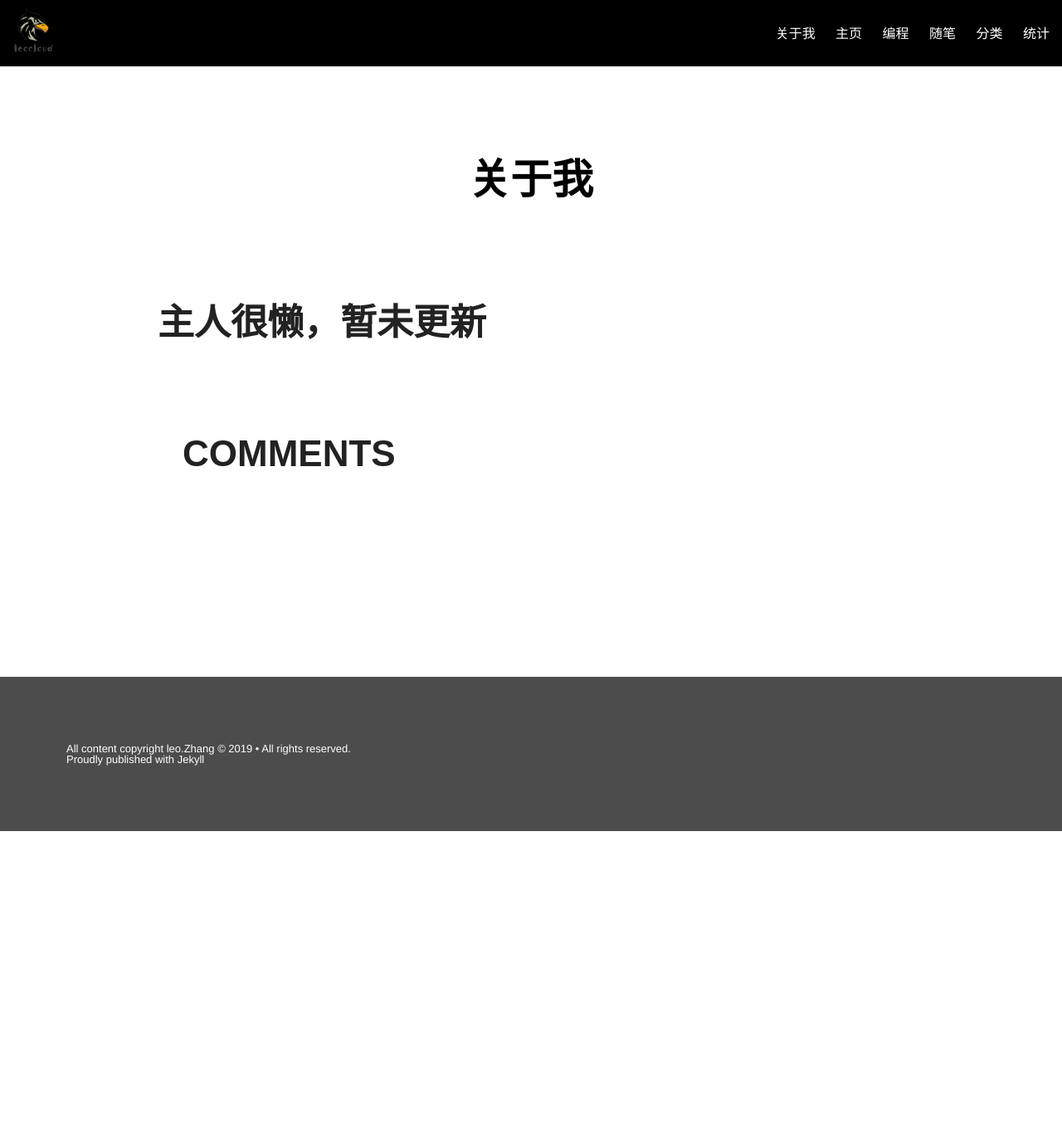
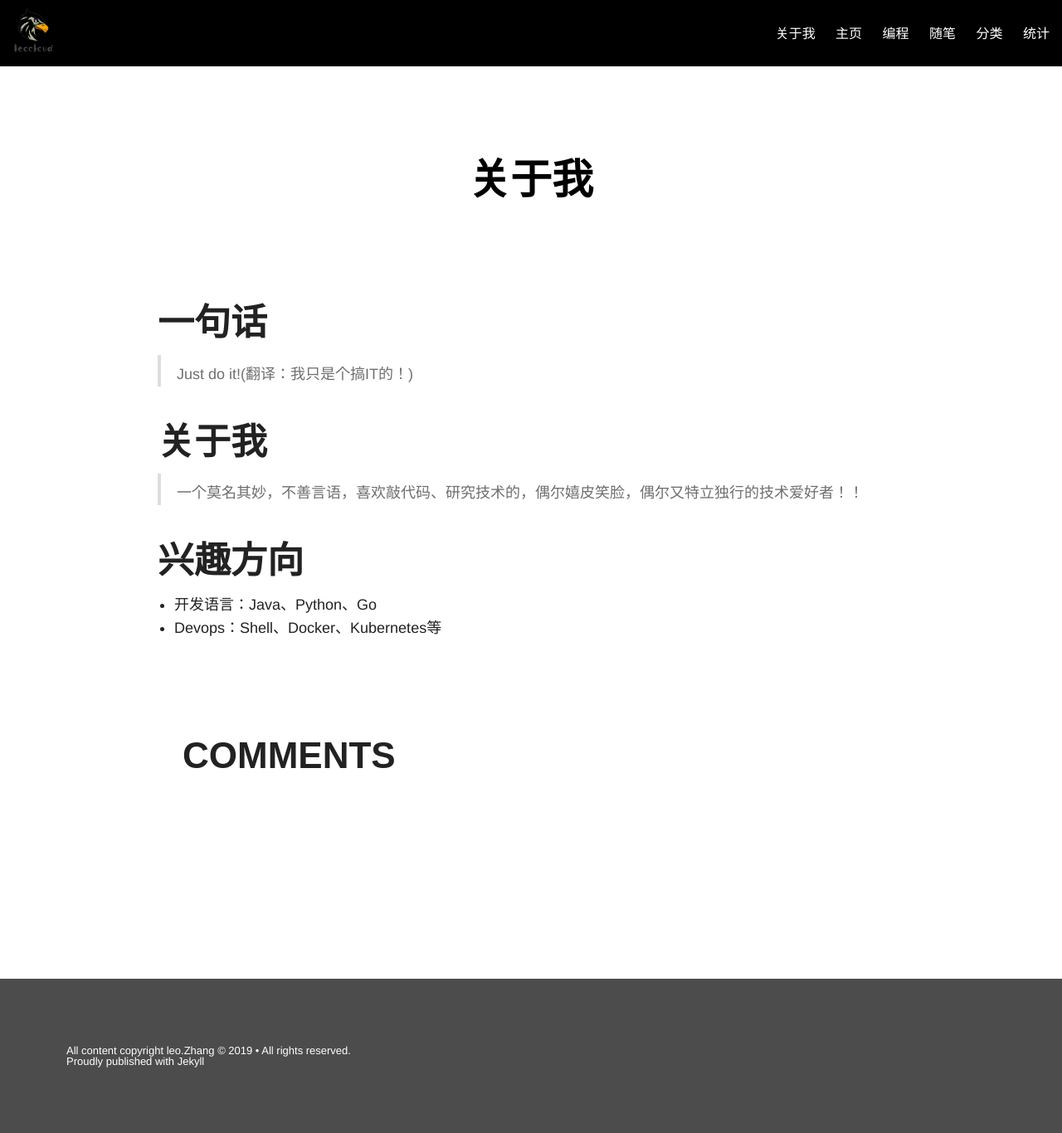
Before and after one commit to leozhangjie66/Blog, a Jekyll site: the page built from about.md, in a window 1280 px wide. Shown: the whole page at 83% size. Built offline with Jekyll 4.4.1, drawn with Linux system fonts in a browser that asks for light colours; nearby versions of some CDN libraries; before the commit the page ends 1002 px from its top, so only the background shows below that.

Commit message:
增加个人信息描述

```diff
--- a/about.md
+++ b/about.md
@@ -2,12 +2,23 @@
 layout: page
 permalink: /about/index.html
 title: 关于我
-tags: []
+tags: [me, leo, leocloud]
 imagefeature:
 chart: true
 ---
 
-# 主人很懒，暂未更新
+# 一句话
+
+> Just do it!(翻译：我只是个搞IT的！)
+
+# 关于我
+
+> 一个莫名其妙，不善言语，喜欢敲代码、研究技术的，偶尔嬉皮笑脸，偶尔又特立独行的技术爱好者！！
+
+# 兴趣方向
+
+- 开发语言：Java、Python、Go
+- Devops：Shell、Docker、Kubernetes等
 
 <div class="cf"></div>
 <section class="summer-disqus row">
```
